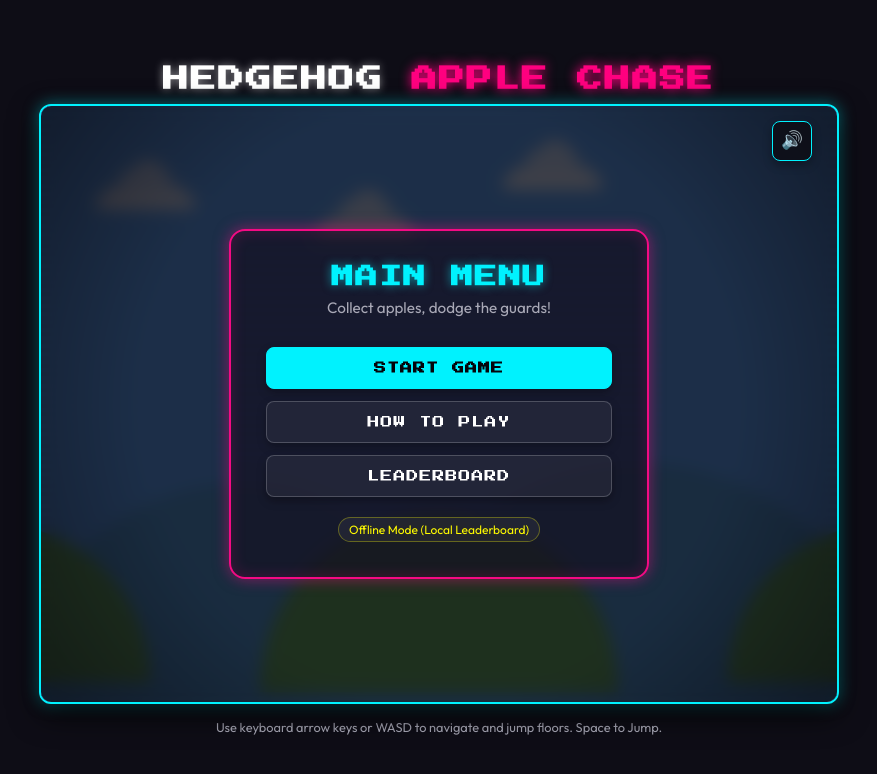
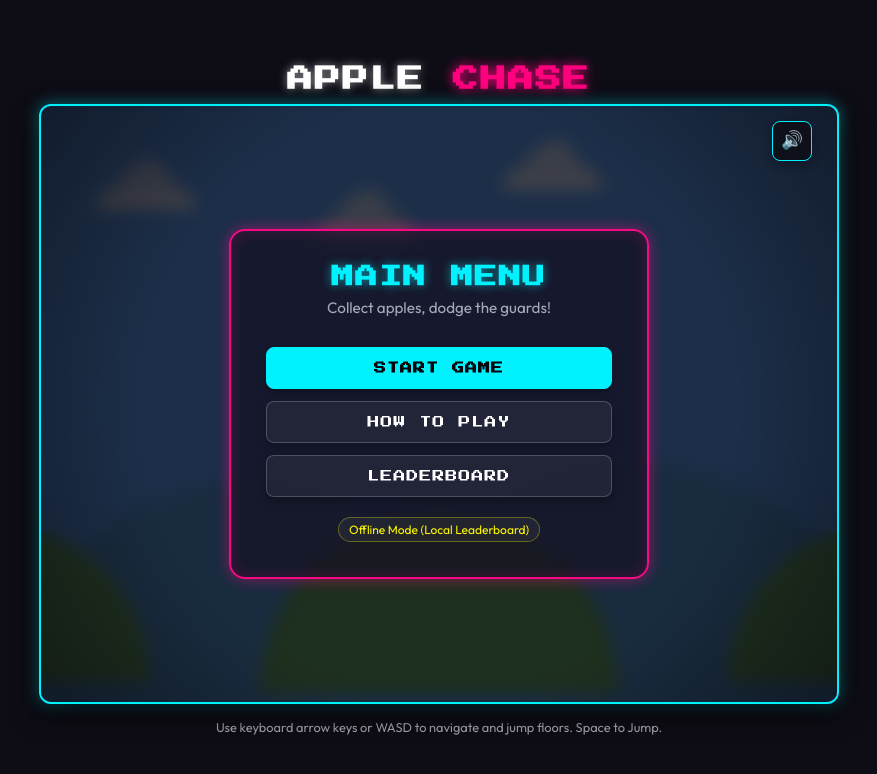
Before and after one commit to cybertajik/Apple-Chase, a website: page apple chase/index.html in a window 1280 px wide. Shown: the whole page, without its empty margins (201-1078 px from the left). Drawn offline with Linux system fonts and the light colour scheme; no server answers; files whose address does not match are found by name.

Commit message:
Sync all files from desktop folder

```diff
--- a/apple chase/index.html
+++ b/apple chase/index.html
@@ -3,7 +3,7 @@
 <head>
   <meta charset="UTF-8">
   <meta name="viewport" content="width=device-width, initial-scale=1.0">
-  <title>Hedgehog Apple Chase - Retro Platformer</title>
+  <title>Apple Chase - Retro Platformer</title>
   <meta name="description" content="Collect falling apples as a hedgehog while dodging angry dogs in this premium 2D retro platformer. Submit your high score to the global leaderboard!">
   <!-- Custom retro Google Fonts -->
   <link rel="preconnect" href="https://fonts.googleapis.com">
@@ -15,7 +15,7 @@
   <div id="app-container">
     <!-- Header/Title -->
     <header class="game-header">
-      <h1 class="logo">HEDGEHOG <span class="highlight">APPLE CHASE</span></h1>
+      <h1 class="logo">APPLE <span class="highlight">CHASE</span></h1>
     </header>
 
     <!-- Main Game Wrapper -->
```
Also changed, not shown: apple chase/assets/apple_rainbow.png (added), apple chase/assets/plane.png (added), 1 other file.
